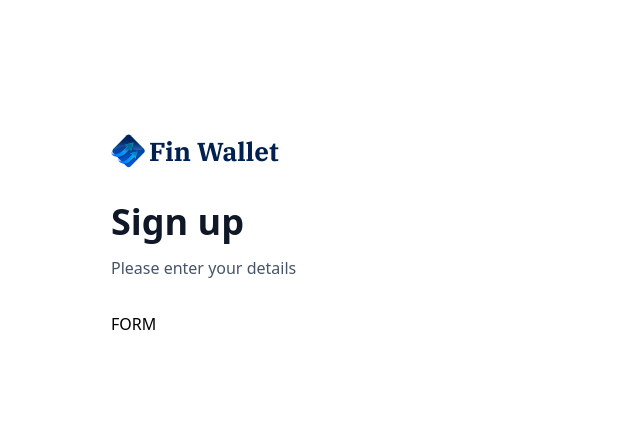
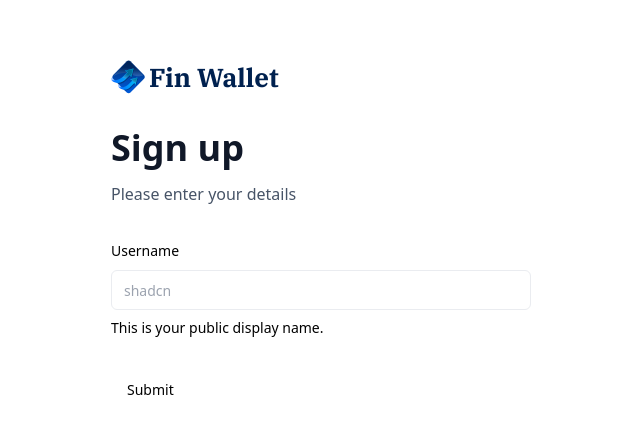
Before and after one commit to albert-gorgori/FinWallet, a Next.js app: page /sign-up in a window 1280 px wide. Shown: the part 165-598 px from the top of the page, without its empty margins (319-959 px from the left). Built offline with nearby package versions, Linux system fonts and the light colour scheme.

Commit message:
Sample username form

```diff
--- a/components/AuthForm.tsx
+++ b/components/AuthForm.tsx
@@ -1,10 +1,47 @@
-'use client'
+"use client";
+
 import Link from "next/link";
 import React, { useState } from "react";
 import Image from "next/image";
 
+import { z } from "zod";
+import { zodResolver } from "@hookform/resolvers/zod";
+import { useForm } from "react-hook-form";
+import { Button } from "@/components/ui/button";
+import {
+  Form,
+  FormControl,
+  FormDescription,
+  FormField,
+  FormItem,
+  FormLabel,
+  FormMessage,
+} from "@/components/ui/form";
+import { Input } from "@/components/ui/input";
+
+const formSchema = z.object({
+  username: z.string().min(2, {
+    message: "Username must be at least 2 characters.",
+  }),
+});
+
 const AuthForm = ({ type }: { type: string }) => {
   const [user, setUser] = useState(null);
+
+  const form = useForm<z.infer<typeof formSchema>>({
+    resolver: zodResolver(formSchema),
+    defaultValues: {
+      username: "",
+    },
+  });
+
+  // 2. Define a submit handler.
+  function onSubmit(values: z.infer<typeof formSchema>) {
+    // Do something with the form values.
+    // ✅ This will be type-safe and validated.
+    console.log(values);
+  }
+
   return (
     <section className="auth-form">
       <header className="flex flex-col gap-5 md:gap-8">
@@ -20,23 +57,43 @@
           </h1>
         </Link>
         <div className="flex flex-col gap-1 md:gap-3">
-          <h1 className="text-24 lg:text-36 font-semibold text-gray-900">{user ? 'Link account' : type === 'sign-in' ? 'Sign in' : 'Sign up'}</h1>
+          <h1 className="text-24 lg:text-36 font-semibold text-gray-900">
+            {user ? "Link account" : type === "sign-in" ? "Sign in" : "Sign up"}
+          </h1>
           <p className="text-16 font-normal text-gray-600">
-            {user ? 'Link your account to get started' : 'Please enter your details'}
-
+            {user
+              ? "Link your account to get started"
+              : "Please enter your details"}
           </p>
         </div>
       </header>
-      {user ? (<div className="flex flex-col gap-4">
-        {/* PlaidLink */}
-
-      </div>) : (
+      {user ? (
+        <div className="flex flex-col gap-4">{/* PlaidLink */}</div>
+      ) : (
         <>
-            FORM
+          <Form {...form}>
+            <form onSubmit={form.handleSubmit(onSubmit)} className="space-y-8">
+              <FormField
+                control={form.control}
+                name="username"
+                render={({ field }) => (
+                  <FormItem>
+                    <FormLabel>Username</FormLabel>
+                    <FormControl>
+                      <Input placeholder="shadcn" {...field} />
+                    </FormControl>
+                    <FormDescription>
+                      This is your public display name.
+                    </FormDescription>
+                    <FormMessage />
+                  </FormItem>
+                )}
+              />
+              <Button type="submit">Submit</Button>
+            </form>
+          </Form>
         </>
-      )
-
-      }
+      )}
     </section>
   );
 };
--- /dev/null
+++ b/components/ui/form.tsx
@@ -0,0 +1,178 @@
+"use client"
+
+import * as React from "react"
+import * as LabelPrimitive from "@radix-ui/react-label"
+import { Slot } from "@radix-ui/react-slot"
+import {
+  Controller,
+  ControllerProps,
+  FieldPath,
+  FieldValues,
+  FormProvider,
+  useFormContext,
+} from "react-hook-form"
+
+import { cn } from "@/lib/utils"
+import { Label } from "@/components/ui/label"
+
+const Form = FormProvider
+
+type FormFieldContextValue<
+  TFieldValues extends FieldValues = FieldValues,
+  TName extends FieldPath<TFieldValues> = FieldPath<TFieldValues>
+> = {
+  name: TName
+}
+
+const FormFieldContext = React.createContext<FormFieldContextValue>(
+  {} as FormFieldContextValue
+)
+
+const FormField = <
+  TFieldValues extends FieldValues = FieldValues,
+  TName extends FieldPath<TFieldValues> = FieldPath<TFieldValues>
+>({
+  ...props
+}: ControllerProps<TFieldValues, TName>) => {
+  return (
+    <FormFieldContext.Provider value={{ name: props.name }}>
+      <Controller {...props} />
+    </FormFieldContext.Provider>
+  )
+}
+
+const useFormField = () => {
+  const fieldContext = React.useContext(FormFieldContext)
+  const itemContext = React.useContext(FormItemContext)
+  const { getFieldState, formState } = useFormContext()
+
+  const fieldState = getFieldState(fieldContext.name, formState)
+
+  if (!fieldContext) {
+    throw new Error("useFormField should be used within <FormField>")
+  }
+
+  const { id } = itemContext
+
+  return {
+    id,
+    name: fieldContext.name,
+    formItemId: `${id}-form-item`,
+    formDescriptionId: `${id}-form-item-description`,
+    formMessageId: `${id}-form-item-message`,
+    ...fieldState,
+  }
+}
+
+type FormItemContextValue = {
+  id: string
+}
+
+const FormItemContext = React.createContext<FormItemContextValue>(
+  {} as FormItemContextValue
+)
+
+const FormItem = React.forwardRef<
+  HTMLDivElement,
+  React.HTMLAttributes<HTMLDivElement>
+>(({ className, ...props }, ref) => {
+  const id = React.useId()
+
+  return (
+    <FormItemContext.Provider value={{ id }}>
+      <div ref={ref} className={cn("space-y-2", className)} {...props} />
+    </FormItemContext.Provider>
+  )
+})
+FormItem.displayName = "FormItem"
+
+const FormLabel = React.forwardRef<
+  React.ElementRef<typeof LabelPrimitive.Root>,
+  React.ComponentPropsWithoutRef<typeof LabelPrimitive.Root>
+>(({ className, ...props }, ref) => {
+  const { error, formItemId } = useFormField()
+
+  return (
+    <Label
+      ref={ref}
+      className={cn(error && "text-destructive", className)}
+      htmlFor={formItemId}
+      {...props}
+    />
+  )
+})
+FormLabel.displayName = "FormLabel"
+
+const FormControl = React.forwardRef<
+  React.ElementRef<typeof Slot>,
+  React.ComponentPropsWithoutRef<typeof Slot>
+>(({ ...props }, ref) => {
+  const { error, formItemId, formDescriptionId, formMessageId } = useFormField()
+
+  return (
+    <Slot
+      ref={ref}
+      id={formItemId}
+      aria-describedby={
+        !error
+          ? `${formDescriptionId}`
+          : `${formDescriptionId} ${formMessageId}`
+      }
+      aria-invalid={!!error}
+      {...props}
+    />
+  )
+})
+FormControl.displayName = "FormControl"
+
+const FormDescription = React.forwardRef<
+  HTMLParagraphElement,
+  React.HTMLAttributes<HTMLParagraphElement>
+>(({ className, ...props }, ref) => {
+  const { formDescriptionId } = useFormField()
+
+  return (
+    <p
+      ref={ref}
+      id={formDescriptionId}
+      className={cn("text-sm text-muted-foreground", className)}
+      {...props}
+    />
+  )
+})
+FormDescription.displayName = "FormDescription"
+
+const FormMessage = React.forwardRef<
+  HTMLParagraphElement,
+  React.HTMLAttributes<HTMLParagraphElement>
+>(({ className, children, ...props }, ref) => {
+  const { error, formMessageId } = useFormField()
+  const body = error ? String(error?.message) : children
+
+  if (!body) {
+    return null
+  }
+
+  return (
+    <p
+      ref={ref}
+      id={formMessageId}
+      className={cn("text-sm font-medium text-destructive", className)}
+      {...props}
+    >
+      {body}
+    </p>
+  )
+})
+FormMessage.displayName = "FormMessage"
+
+export {
+  useFormField,
+  Form,
+  FormItem,
+  FormLabel,
+  FormControl,
+  FormDescription,
+  FormMessage,
+  FormField,
+}
--- /dev/null
+++ b/components/ui/input.tsx
@@ -0,0 +1,25 @@
+import * as React from "react"
+
+import { cn } from "@/lib/utils"
+
+export interface InputProps
+  extends React.InputHTMLAttributes<HTMLInputElement> {}
+
+const Input = React.forwardRef<HTMLInputElement, InputProps>(
+  ({ className, type, ...props }, ref) => {
+    return (
+      <input
+        type={type}
+        className={cn(
+          "flex h-10 w-full rounded-md border border-input bg-background px-3 py-2 text-sm ring-offset-background file:border-0 file:bg-transparent file:text-sm file:font-medium placeholder:text-muted-foreground focus-visible:outline-none focus-visible:ring-2 focus-visible:ring-ring focus-visible:ring-offset-2 disabled:cursor-not-allowed disabled:opacity-50",
+          className
+        )}
+        ref={ref}
+        {...props}
+      />
+    )
+  }
+)
+Input.displayName = "Input"
+
+export { Input }
--- /dev/null
+++ b/components/ui/label.tsx
@@ -0,0 +1,26 @@
+"use client"
+
+import * as React from "react"
+import * as LabelPrimitive from "@radix-ui/react-label"
+import { cva, type VariantProps } from "class-variance-authority"
+
+import { cn } from "@/lib/utils"
+
+const labelVariants = cva(
+  "text-sm font-medium leading-none peer-disabled:cursor-not-allowed peer-disabled:opacity-70"
+)
+
+const Label = React.forwardRef<
+  React.ElementRef<typeof LabelPrimitive.Root>,
+  React.ComponentPropsWithoutRef<typeof LabelPrimitive.Root> &
+    VariantProps<typeof labelVariants>
+>(({ className, ...props }, ref) => (
+  <LabelPrimitive.Root
+    ref={ref}
+    className={cn(labelVariants(), className)}
+    {...props}
+  />
+))
+Label.displayName = LabelPrimitive.Root.displayName
+
+export { Label }
--- a/package.json
+++ b/package.json
@@ -9,7 +9,9 @@
     "lint": "next lint"
   },
   "dependencies": {
+    "@hookform/resolvers": "^3.9.0",
     "@radix-ui/react-dialog": "^1.1.1",
+    "@radix-ui/react-label": "^2.1.0",
     "@radix-ui/react-slot": "^1.1.0",
     "chart.js": "^4.4.3",
     "class-variance-authority": "^0.7.0",
@@ -21,8 +23,10 @@
     "react-chartjs-2": "^5.2.0",
     "react-countup": "^6.5.3",
     "react-dom": "^18",
+    "react-hook-form": "^7.52.2",
     "tailwind-merge": "^2.5.1",
-    "tailwindcss-animate": "^1.0.7"
+    "tailwindcss-animate": "^1.0.7",
+    "zod": "^3.23.8"
   },
   "devDependencies": {
     "@types/node": "^20",
```
Also changed, not shown: 1 other file (tests, documents, lock files or other folders).
